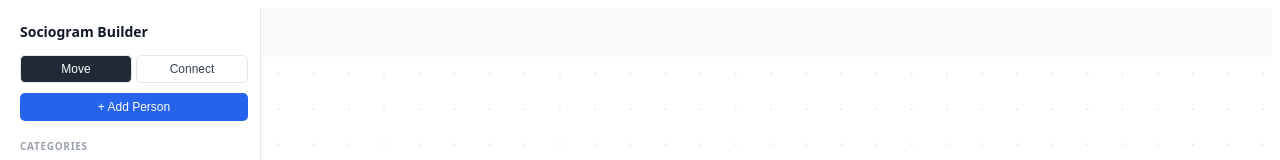
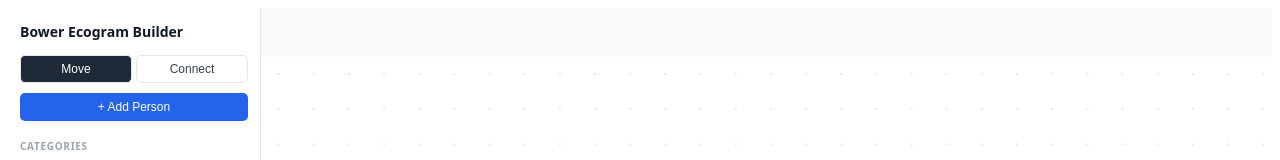
Before and after one commit to an65335/bowerecograms, a React (Vite) app: page / in a window 1280 px wide. Shown: the top 160 px of the page. Built offline with nearby package versions, Linux system fonts and the light colour scheme; the HTML template or start-up script is replaced by a standard one.

Commit message:
Update App.jsx

```diff
--- a/src/App.jsx
+++ b/src/App.jsx
@@ -267,7 +267,7 @@ export default function App() {
   return (
     <div style={{display:'flex',height:'100vh',fontFamily:'system-ui,-apple-system,sans-serif',fontSize:13}}>
       <div style={{width:228,background:'#fff',borderRight:'1px solid #E5E7EB',padding:'14px 12px',overflowY:'auto',flexShrink:0,display:'flex',flexDirection:'column'}}>
-        <div style={{fontWeight:700,fontSize:14,color:'#111827',marginBottom:14}}>Sociogram Builder</div>
+        <div style={{fontWeight:700,fontSize:14,color:'#111827',marginBottom:14}}>Bower Ecogram Builder</div>
         <div style={{display:'flex',gap:4,marginBottom:10}}>
           {[['drag','Move'],['connect','Connect']].map(([m,lbl])=>(
             <button key={m} onClick={()=>{setMode(m);setFirst(null);}}
```
